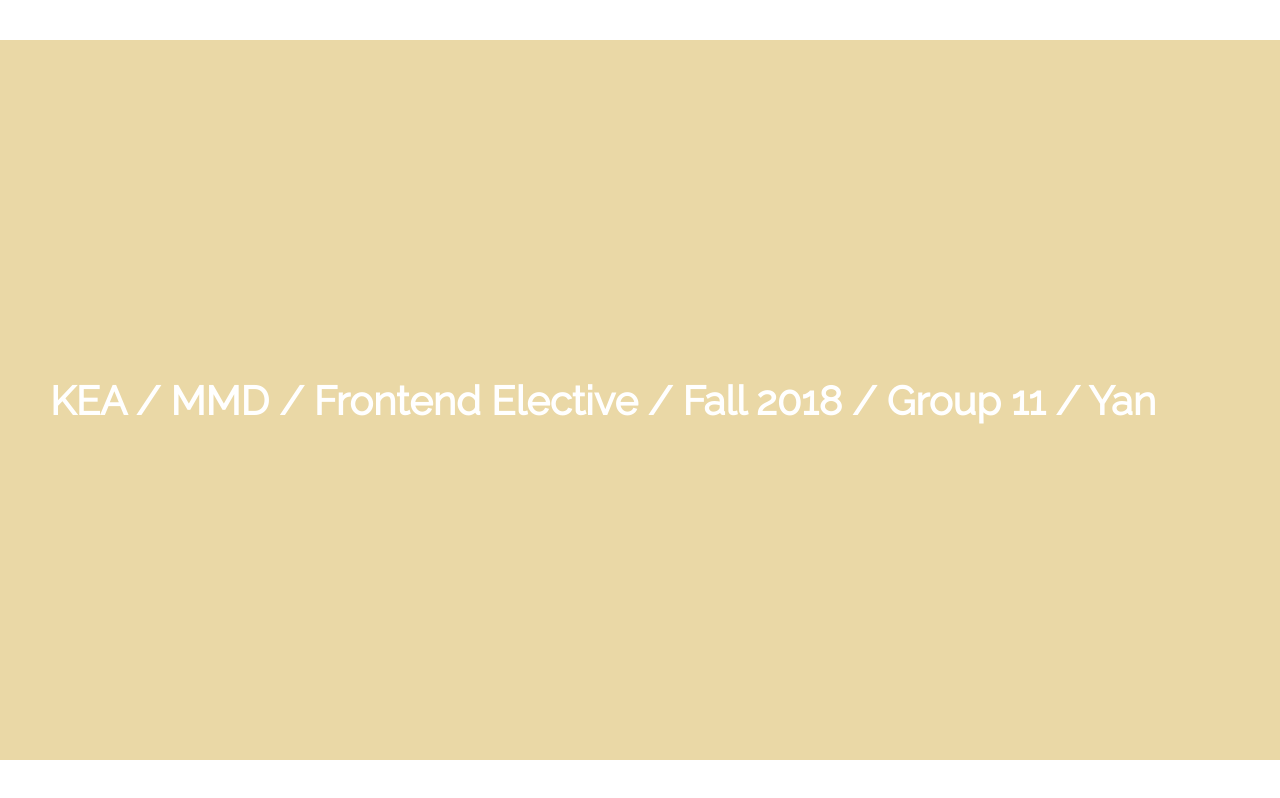
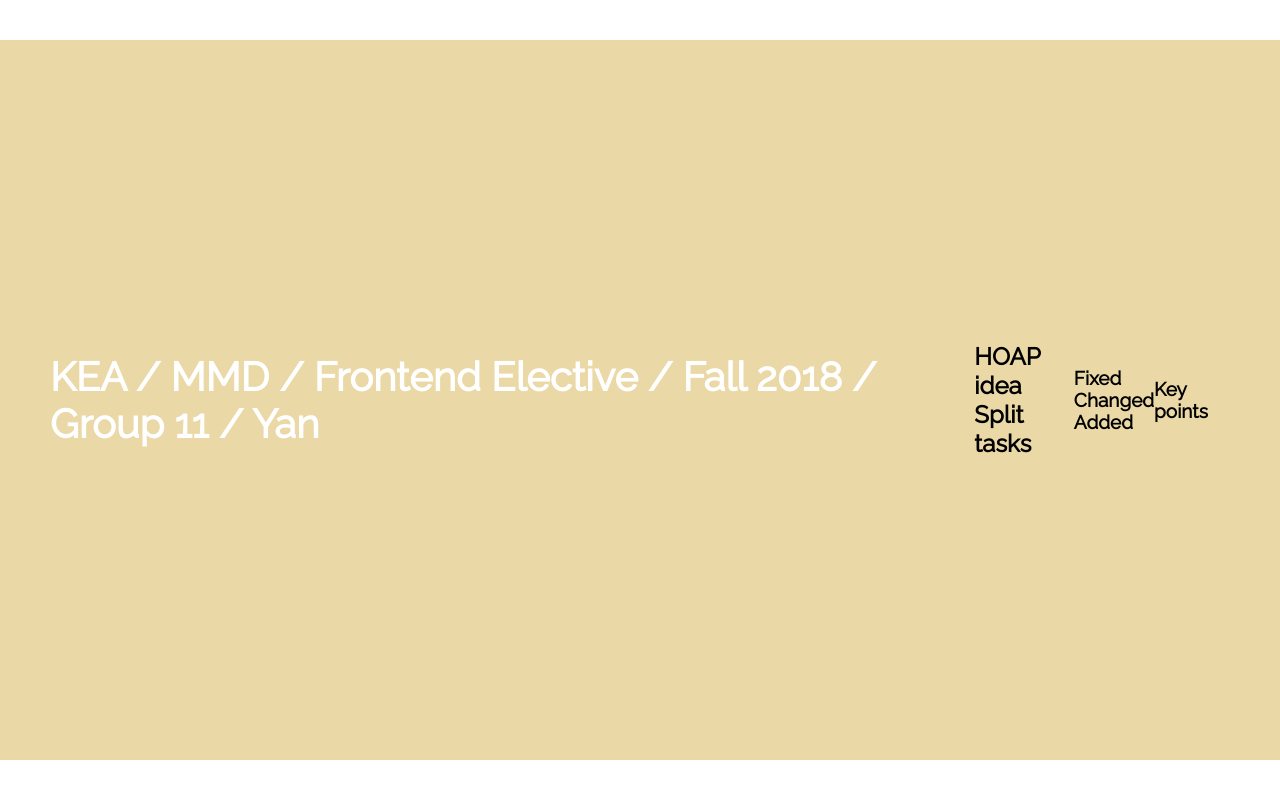
Before and after one commit to xiaobaoxixi/semester3-presentation, a website: page index.html in a window 1280 px wide. Drawn offline with Linux system fonts and the light colour scheme.

Commit message:
Added: build content structure

```diff
--- a/content.json
+++ b/content.json
@@ -1,6 +1,41 @@
 [
   {
+    "step": 1,
     "tag": "h1",
-    "text": "KEA / MMD / Frontend Elective / Fall 2018 / Group 11 / Yan"
+    "title": "KEA / MMD / Frontend Elective / Fall 2018 / Group 11 / Yan"
+  },
+  {
+    "step": 2,
+    "tag": "h3",
+    "title": "HOAP idea"
+  },
+  {
+    "step": 2,
+    "tag": "h3",
+    "title": "Split tasks"
+  },
+  {
+    "step": 3,
+    "tag": "h5",
+    "title": "Fixed",
+    "text": ["fixed 1", "fixed 2", "fixed 3"]
+  },
+  {
+    "step": 3,
+    "tag": "h5",
+    "title": "Changed",
+    "text": ["changed 1", "changed 2", "changed 3"]
+  },
+  {
+    "step": 3,
+    "tag": "h5",
+    "title": "Added",
+    "text": ["Added 1", "Added 2", "Added 3"]
+  },
+  {
+    "step": 4,
+    "tag": "h5",
+    "title": "Key points",
+    "text": ["Improve UX", "Solve quota", "Fun"]
   }
 ]
--- a/index.html
+++ b/index.html
@@ -9,8 +9,8 @@
   </head>
   <body>
     <main>
-      <h1>KEA / MMD / Frontend Elective / Fall 2018 / Group 11 / Yan</h1>
-      <p></p>
+      <!-- <h1>KEA / MMD / Frontend Elective / Fall 2018 / Group 11 / Yan</h1> -->
     </main>
+    <script src="main.js"></script>
   </body>
 </html>
--- a/main.js
+++ b/main.js
@@ -0,0 +1,57 @@
+"use strict";
+
+class Parent {
+  constructor(tag, classes, text, parent, children) {
+    const elem = document.createElement(tag);
+    elem.textContent = text;
+    if (classes instanceof Array) {
+      for (let i = 0; i < classes.length; i++) {
+        elem.classList.add(classes[i]);
+      }
+    }
+    if (parent) {
+      this.addToParent(elem, parent);
+    }
+    if (children) {
+      this.addToParent(children, elem);
+    }
+  }
+  addToParent(elem, parent) {
+    parent.appendChild(elem);
+  }
+}
+
+// start
+let content = [];
+const base = document.querySelector("main");
+
+fetch("content.json")
+  .then(res => res.json())
+  .then(res => {
+    content = res;
+    build(content);
+  });
+
+function build(data) {
+  const stepS = [];
+  data.forEach(entry => {
+    // build step div, without duplicate step value
+    if (stepS.indexOf(entry.step) < 0) {
+      stepS.push(entry.step);
+      const eachStepDiv = new Parent(
+        "div",
+        ["step", "step" + entry.step],
+        "",
+        base
+      );
+      // fill in first content for each step
+      const stepDiv = document.querySelector(`.step${entry.step}`);
+      const eachTitle = new Parent(entry.tag, ["title"], entry.title, stepDiv);
+    } else {
+      // fill in following content for each step
+      console.log(entry);
+      const stepDiv = document.querySelector(`.step${entry.step}`);
+      const eachTitle = new Parent(entry.tag, ["title"], entry.title, stepDiv);
+    }
+  });
+}
```
